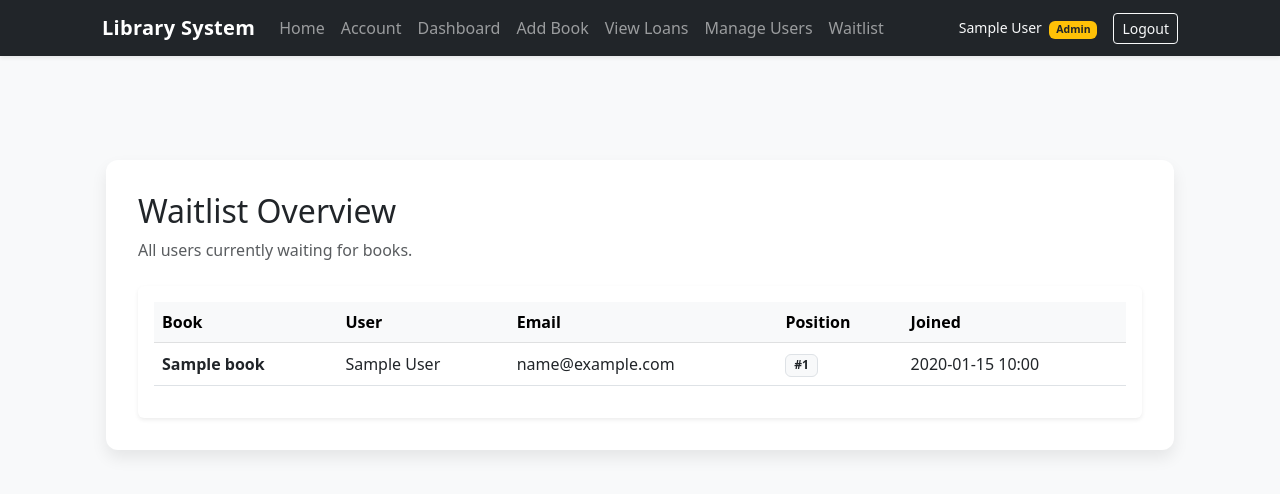
After one commit to CarsonQuesada/LibrarySystem, a Flask app: page /admin/waitlist in a window 1280 px wide. The commit adds this page. Shown: the top 494 px of the page. Run offline with Flask 3, Linux system fonts and the light colour scheme; the visitor is signed in with stand-in values (Sample User, id 1); tables that the repository leaves empty hold one stand-in row (values such as "Sample post"); parts of the project's set-up code (start-up, migrations or seed data) failed here and were passed over.

Commit message:
Modified so that admin can view waitlist

```diff
--- a/backend/app.py
+++ b/backend/app.py
@@ -558,6 +558,43 @@ def join_waitlist(book_id):
     flash(f'You were added to the waitlist for "{book.title}".', "success")
     return redirect("/")
 
+# -----------------ADMIN: WAITLIST -----------------
+@app.route("/admin/waitlist")
+def admin_waitlist():
+    if "user_id" not in session:
+        return redirect("/login")
+
+    user = LibraryUser.query.get(session["user_id"])
+    if not user or not user.is_librarian:
+        return "Unauthorized", 403
+
+    # Get all waitlist entries sorted by book and time
+    entries = WaitlistEntry.query.order_by(
+        WaitlistEntry.book_id,
+        WaitlistEntry.created_at.asc()
+    ).all()
+
+    # Build positions per book
+    waitlist_data = []
+    book_groups = {}
+
+    for entry in entries:
+        if entry.book_id not in book_groups:
+            book_groups[entry.book_id] = []
+        book_groups[entry.book_id].append(entry)
+
+    for book_id, group in book_groups.items():
+        for i, entry in enumerate(group, start=1):
+            waitlist_data.append({
+                "book_title": entry.book.title,
+                "user_name": entry.user.name,
+                "email": entry.user.email,
+                "position": i,
+                "joined": entry.created_at
+            })
+
+    return render_template("admin_waitlist.html", waitlist_data=waitlist_data)
+
 # ---------------- CANCEL WAITLIST ----------------
 @app.route("/waitlist/<int:entry_id>/cancel", methods=["POST"])
 def cancel_waitlist(entry_id):
--- /dev/null
+++ b/frontend/templates/admin_waitlist.html
@@ -0,0 +1,50 @@
+{% extends "base.html" %} {% block title %}Waitlist{% endblock %} {% block
+content %}
+
+<div class="mb-4">
+  <h2>Waitlist Overview</h2>
+  <p class="text-muted">All users currently waiting for books.</p>
+</div>
+
+<div class="card border-0 shadow-sm">
+  <div class="card-body">
+    {% if waitlist_data %}
+    <div class="table-responsive">
+      <table class="table align-middle">
+        <thead class="table-light">
+          <tr>
+            <th>Book</th>
+            <th>User</th>
+            <th>Email</th>
+            <th>Position</th>
+            <th>Joined</th>
+          </tr>
+        </thead>
+        <tbody>
+          {% for entry in waitlist_data %}
+          <tr>
+            <td class="fw-semibold">{{ entry.book_title }}</td>
+            <td>{{ entry.user_name }}</td>
+            <td>{{ entry.email }}</td>
+            <td>
+              <span class="badge bg-light text-dark border">
+                #{{ entry.position }}
+              </span>
+            </td>
+            <td>{{ entry.joined.strftime("%Y-%m-%d %H:%M") }}</td>
+          </tr>
+          {% endfor %}
+        </tbody>
+      </table>
+    </div>
+
+    {% else %}
+    <div class="text-center py-4">
+      <h6>No waitlist entries</h6>
+      <p class="text-muted">Nobody is currently waiting for books.</p>
+    </div>
+    {% endif %}
+  </div>
+</div>
+
+{% endblock %}
--- a/frontend/templates/base.html
+++ b/frontend/templates/base.html
@@ -90,14 +90,19 @@
             <li class="nav-item">
               <a class="nav-link" href="/admin/users">Manage Users</a>
             </li>
+            <li class="nav-item">
+              <a class="nav-link" href="/admin/waitlist">Waitlist</a>
+            </li>
             {% endif %}
           </ul>
 
           <div class="flash-container">
-            {% with messages = get_flashed_messages(with_categories=true) %}
-              {% if messages %}
-                {% for category, message in messages %}
-                  <div class="alert alert-{{ category }} alert-dismissible fade show shadow-sm" role="alert">
+            {% with messages = get_flashed_messages(with_categories=true) %} {%
+            if messages %} {% for category, message in messages %}
+            <div
+              class="alert alert-{{ category }} alert-dismissible fade show shadow-sm"
+              role="alert"
+            >
               {{ message }}
               <button
                 type="button"
@@ -106,15 +111,12 @@
                 aria-label="Close"
               ></button>
             </div>
-                {% endfor %}
-              {% endif %}
-            {% endwith %}
+            {% endfor %} {% endif %} {% endwith %}
           </div>
 
           <div class="d-flex align-items-center gap-3">
             <span class="text-light small">
-              {{ current_user.name }}
-              {% if current_user.is_librarian %}
+              {{ current_user.name }} {% if current_user.is_librarian %}
               <span class="badge bg-warning text-dark ms-1">Admin</span>
               {% else %}
               <span class="badge bg-secondary ms-1">User</span>
@@ -129,15 +131,15 @@
     {% endif %}
 
     <main class="page-shell px-3 pt-5 pb-4">
-      <div class="content-card">
-        {% block content %}{% endblock %}
-      </div>
+      <div class="content-card">{% block content %}{% endblock %}</div>
     </main>
 
     <script src="https://cdn.jsdelivr.net/npm/bootstrap@5.3.0/dist/js/bootstrap.bundle.min.js"></script>
     <script>
       setTimeout(function () {
-        document.querySelectorAll(".flash-container .alert").forEach(function (alertEl) {
+        document
+          .querySelectorAll(".flash-container .alert")
+          .forEach(function (alertEl) {
             bootstrap.Alert.getOrCreateInstance(alertEl).close();
           });
       }, 4000);
```
Lines whose indentation alone changed are shown as unchanged.
